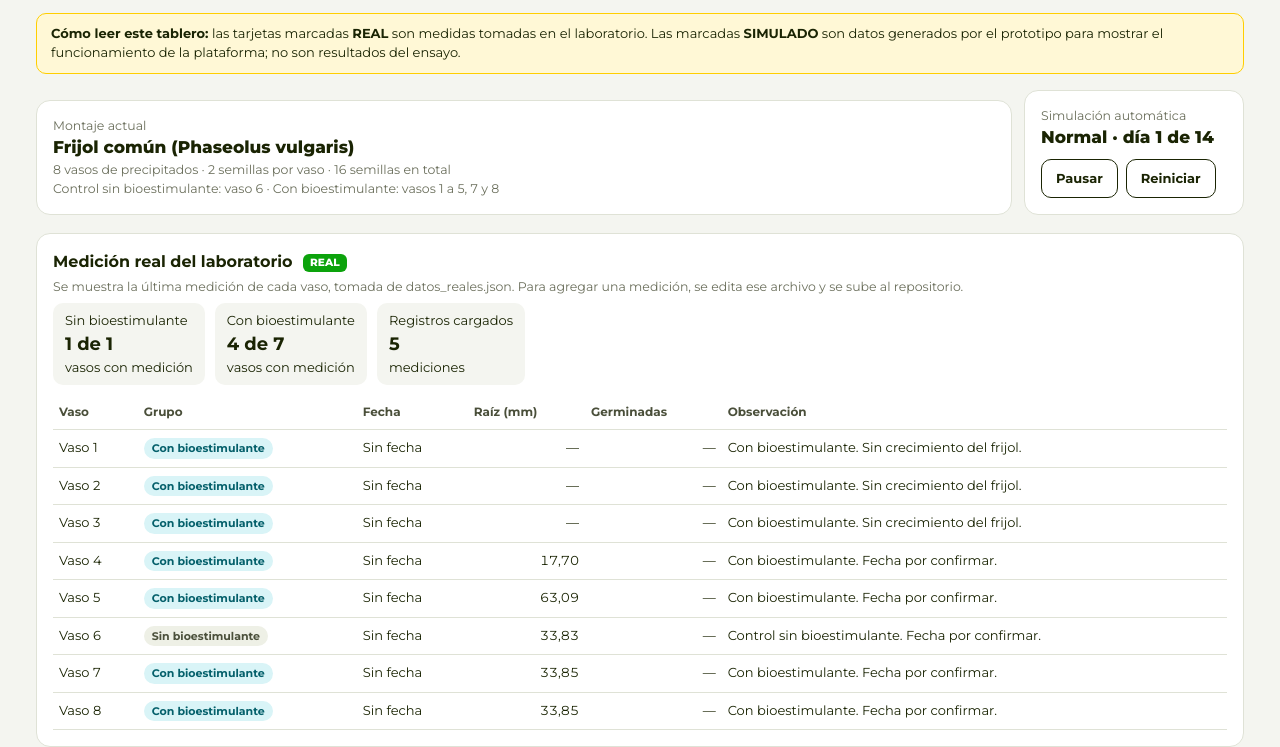
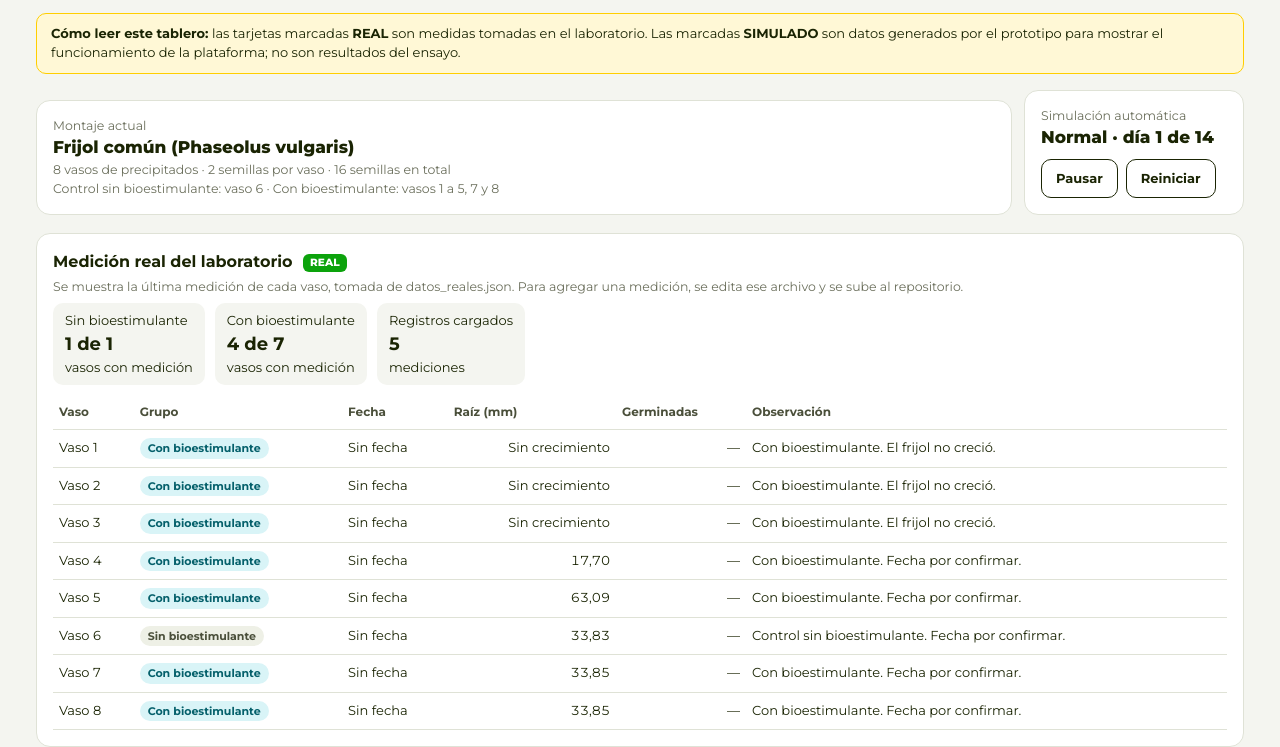
Before and after one commit to SEBASCF13/monitoreo-cultivos-demo, a plain HTML site: page index.html in a window 1280 px wide. Shown: the part 83-830 px from the top of the page. Drawn offline with Linux system fonts and the light colour scheme.

Commit message:
Muestra 'sin crecimiento' en vasos 1 a 3 en lugar de pendiente
Co-Authored-By: Claude Haiku 5.5 <noreply@anthropic.com>
Claude-Session: https://claude.ai/code/session_01QYmfdRD8y4GQBKVHhg8i6V

```diff
--- a/datos_reales.json
+++ b/datos_reales.json
@@ -2,13 +2,64 @@
   "ensayo": "Bioensayo de frijol común (Phaseolus vulgaris) con bioestimulante de microalgas",
   "instrucciones": "Agregue una entrada dentro de 'mediciones' por cada medición. 'fecha': AAAA-MM-DD (o null si no se conoce). 'vaso': número del 1 al 8. 'raiz_mm': largo de la raíz en milímetros (o null). 'germinadas': número de semillas germinadas de 0 a 2 (o null). 'observacion': texto libre. Vaso 6: control sin bioestimulante. Vasos 1 a 5, 7 y 8: con bioestimulante.",
   "mediciones": [
-    { "fecha": null, "vaso": 1, "raiz_mm": null, "germinadas": null, "observacion": "Con bioestimulante. Sin crecimiento del frijol." },
-    { "fecha": null, "vaso": 2, "raiz_mm": null, "germinadas": null, "observacion": "Con bioestimulante. Sin crecimiento del frijol." },
-    { "fecha": null, "vaso": 3, "raiz_mm": null, "germinadas": null, "observacion": "Con bioestimulante. Sin crecimiento del frijol." },
-    { "fecha": null, "vaso": 4, "raiz_mm": 17.70, "germinadas": null, "observacion": "Con bioestimulante. Fecha por confirmar." },
-    { "fecha": null, "vaso": 5, "raiz_mm": 63.09, "germinadas": null, "observacion": "Con bioestimulante. Fecha por confirmar." },
-    { "fecha": null, "vaso": 6, "raiz_mm": 33.83, "germinadas": null, "observacion": "Control sin bioestimulante. Fecha por confirmar." },
-    { "fecha": null, "vaso": 7, "raiz_mm": 33.85, "germinadas": null, "observacion": "Con bioestimulante. Fecha por confirmar." },
-    { "fecha": null, "vaso": 8, "raiz_mm": 33.85, "germinadas": null, "observacion": "Con bioestimulante. Fecha por confirmar." }
+    {
+      "fecha": null,
+      "vaso": 1,
+      "raiz_mm": null,
+      "germinadas": null,
+      "observacion": "Con bioestimulante. El frijol no creció.",
+      "sin_crecimiento": true
+    },
+    {
+      "fecha": null,
+      "vaso": 2,
+      "raiz_mm": null,
+      "germinadas": null,
+      "observacion": "Con bioestimulante. El frijol no creció.",
+      "sin_crecimiento": true
+    },
+    {
+      "fecha": null,
+      "vaso": 3,
+      "raiz_mm": null,
+      "germinadas": null,
+      "observacion": "Con bioestimulante. El frijol no creció.",
+      "sin_crecimiento": true
+    },
+    {
+      "fecha": null,
+      "vaso": 4,
+      "raiz_mm": 17.7,
+      "germinadas": null,
+      "observacion": "Con bioestimulante. Fecha por confirmar."
+    },
+    {
+      "fecha": null,
+      "vaso": 5,
+      "raiz_mm": 63.09,
+      "germinadas": null,
+      "observacion": "Con bioestimulante. Fecha por confirmar."
+    },
+    {
+      "fecha": null,
+      "vaso": 6,
+      "raiz_mm": 33.83,
+      "germinadas": null,
+      "observacion": "Control sin bioestimulante. Fecha por confirmar."
+    },
+    {
+      "fecha": null,
+      "vaso": 7,
+      "raiz_mm": 33.85,
+      "germinadas": null,
+      "observacion": "Con bioestimulante. Fecha por confirmar."
+    },
+    {
+      "fecha": null,
+      "vaso": 8,
+      "raiz_mm": 33.85,
+      "germinadas": null,
+      "observacion": "Con bioestimulante. Fecha por confirmar."
+    }
   ]
 }
--- a/index.html
+++ b/index.html
@@ -437,7 +437,7 @@
         const chip = `<span class="chip ${x.grupo === "bio" ? "bio" : ""}">${ETIQ[x.grupo]}</span>`;
         const m = ultima(x.v);
         if (!m) return `<tr><td>Vaso ${x.v}</td><td>${chip}</td><td colspan="4" class="muted">Pendiente</td></tr>`;
-        const raiz = m.raiz_mm != null ? fmt(m.raiz_mm, 2) : "—";
+        const raiz = m.raiz_mm != null ? fmt(m.raiz_mm, 2) : (m.sin_crecimiento ? "Sin crecimiento" : "—");
         const germ = m.germinadas != null ? `${m.germinadas} de 2` : "—";
         return `<tr><td>Vaso ${x.v}</td><td>${chip}</td><td>${m.fecha || "Sin fecha"}</td><td class="num">${raiz}</td><td class="num">${germ}</td><td>${m.observacion || ""}</td></tr>`;
       }).join("");
@@ -472,7 +472,7 @@
     $("vasos").innerHTML = S.vasos.map((x) => {
       const hoy = x.germ[S.dia];
       const u = ultima(x.v);
-      const real = u && u.raiz_mm != null ? `Real: <strong>${fmt(u.raiz_mm, 2)} mm</strong>${u.fecha ? " · " + u.fecha : ""}` : "Real: pendiente";
+      const real = u && u.raiz_mm != null ? `Real: <strong>${fmt(u.raiz_mm, 2)} mm</strong>${u.fecha ? " · " + u.fecha : ""}` : (u && u.sin_crecimiento ? "Real: sin crecimiento" : "Real: pendiente");
       return `<div class="vaso-card">
         <h3>Vaso ${x.v}</h3>
         <span class="chip ${x.grupo === "bio" ? "bio" : ""}">${ETIQ[x.grupo]}</span>
@@ -501,11 +501,14 @@
         svg += `<path d="M${cx} ${SUELO} Q ${cx + 4} ${SUELO + largo / 2} ${cx + 1} ${SUELO + largo}" fill="none" stroke="#7a5a3a" stroke-width="2.2" stroke-linecap="round"/>`;
         svg += `<ellipse cx="${cx}" cy="${SUELO + 2}" rx="5" ry="3.5" fill="#d9c08f" stroke="#b59a63"/>`;
       } else {
-        svg += `<text x="${cx}" y="${(TOP + SUELO) / 2}" text-anchor="middle" font-size="12" fill="#6b6f5c">Pendiente</text>`;
+        const y0 = (TOP + SUELO) / 2;
+        svg += u && u.sin_crecimiento
+          ? `<text x="${cx}" y="${y0}" text-anchor="middle" font-size="12" fill="#6b6f5c"><tspan x="${cx}" dy="0">Sin</tspan><tspan x="${cx}" dy="15">crecimiento</tspan></text>`
+          : `<text x="${cx}" y="${y0}" text-anchor="middle" font-size="12" fill="#6b6f5c">Pendiente</text>`;
       }
       svg += `<text x="${cx}" y="${BASE + 22}" text-anchor="middle" font-size="13" font-weight="700" fill="#1A2403">Vaso ${x.v}</text>`;
       svg += `<text x="${cx}" y="${BASE + 38}" text-anchor="middle" font-size="11.5" font-weight="600" fill="${C[x.grupo]}">${N[x.grupo]}</text>`;
-      svg += `<text x="${cx}" y="${BASE + 54}" text-anchor="middle" font-size="11" fill="#6b6f5c">${mm !== null ? fmt(mm, 2) + " mm" + (u.fecha ? " · " + u.fecha : " · sin fecha") : "Sin medición"}</text>`;
+      svg += `<text x="${cx}" y="${BASE + 54}" text-anchor="middle" font-size="11" fill="#6b6f5c">${mm !== null ? fmt(mm, 2) + " mm" + (u.fecha ? " · " + u.fecha : " · sin fecha") : (u && u.sin_crecimiento ? "Sin crecimiento" : "Sin medición")}</text>`;
     });
     $("ilustracionReal").innerHTML = svg;
   }
```
